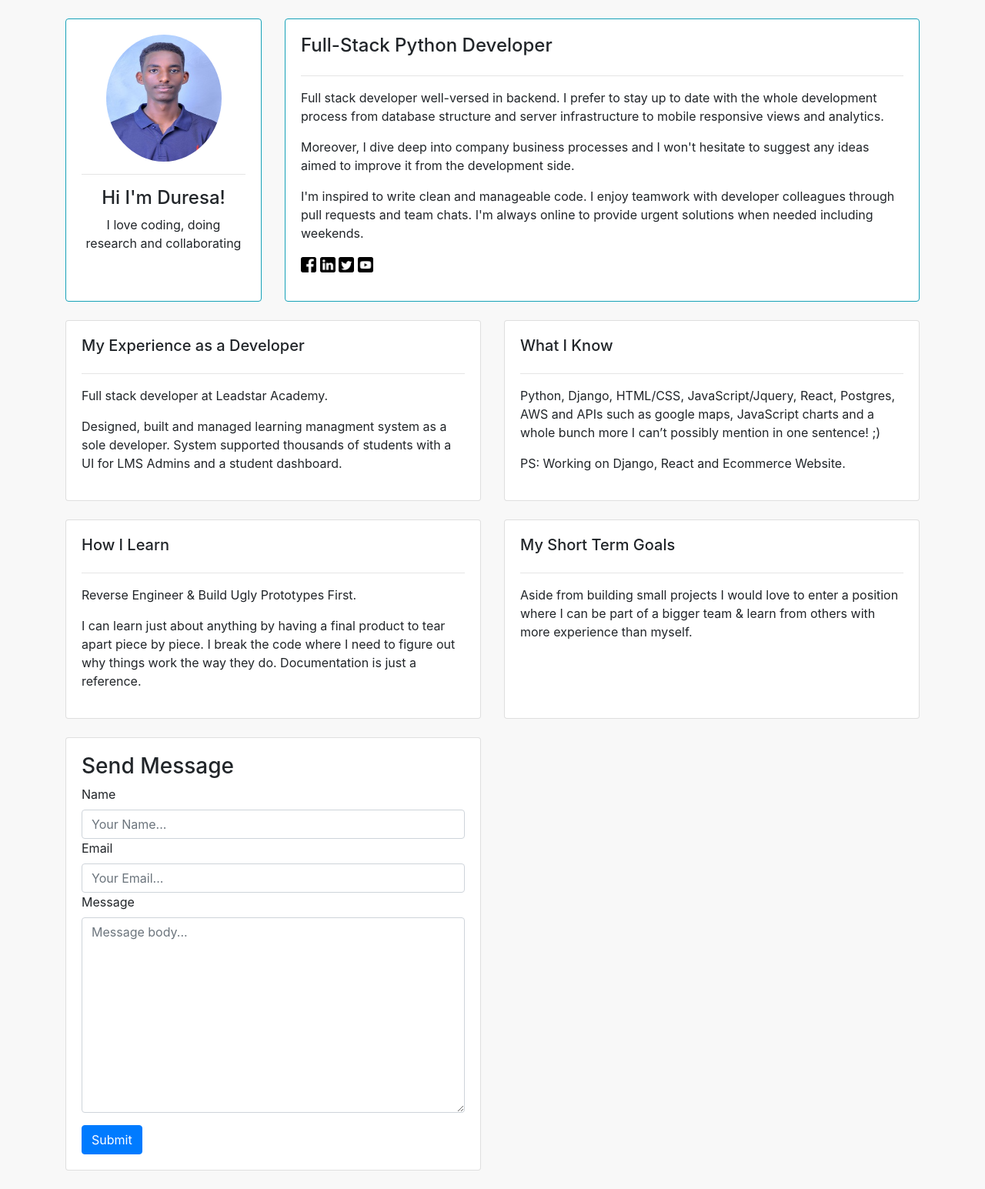
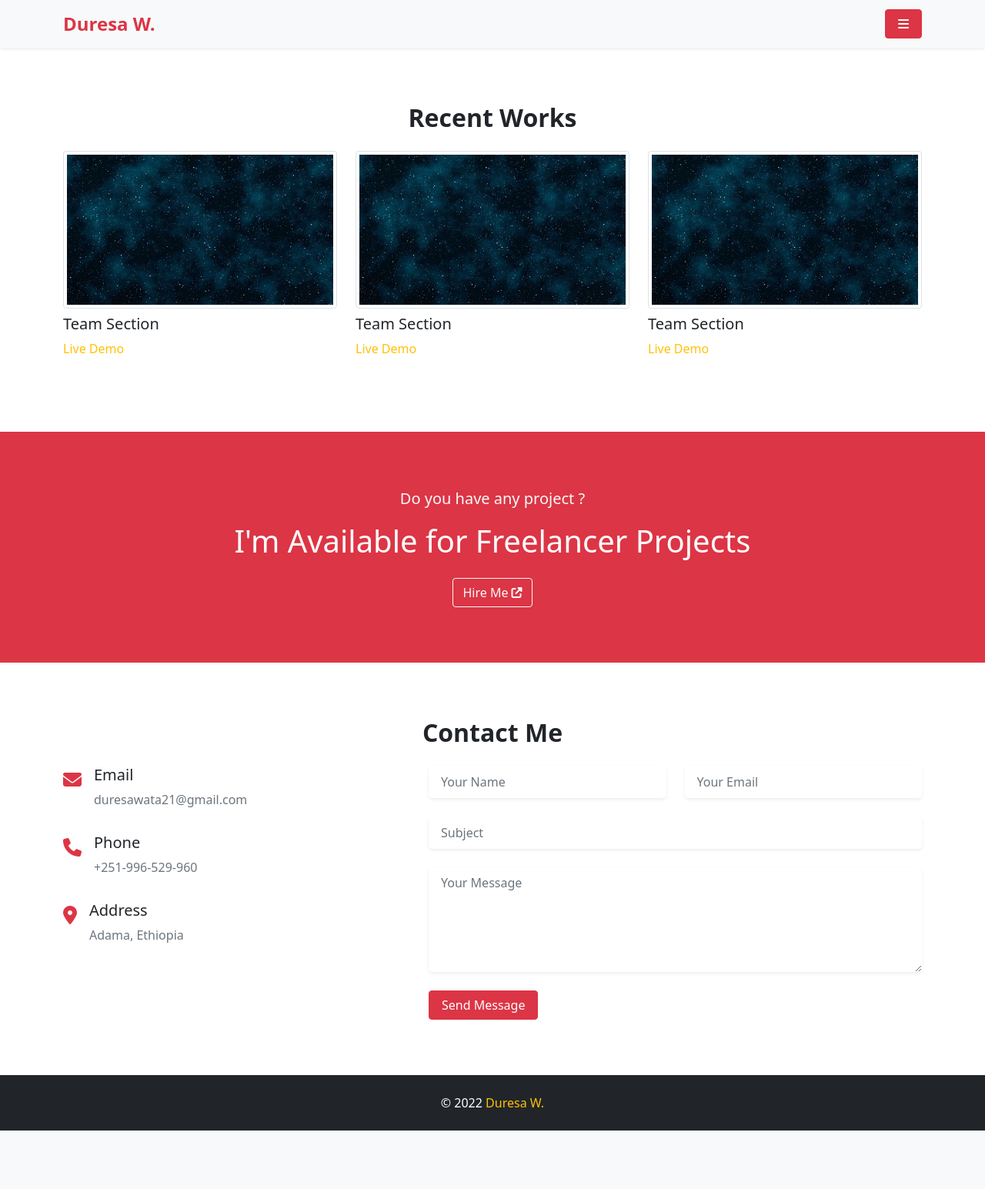
Before and after one commit to duresawata/Personal-Website, a Django app: page / in a window 1280 px wide. Shown: the whole page at 77% size. After the commit the page ends 1469 px from the top, so only its background shows below. Run offline with Django 4.2, Linux system fonts and the light colour scheme; some libraries are stand-ins or nearby versions.

Commit message:
UI change

```diff
--- a/base/templates/base/home.html
+++ b/base/templates/base/home.html
@@ -1,110 +1,165 @@
+{% extends "base/main.html" %}
+{% load static %}
+{% block content %}
 
-{% load static %}
+<!-- navbar start -->
+<nav class="navbar navbar-light bg-light shadow-sm">
+	<div class="container-lg">
+		<a href="#" class="navbar-brand text-danger fw-bold fs-4">Duresa W.</a>
+		<div class="dropdown">
+			<button type="button" id="dropdownMenuButton" data-bs-toggle="dropdown" aria-expanded="false" class="btn btn-danger px-3"><i class="fa fa-bars"></i></button>
+			<ul class="dropdown-menu dropdown-menu-end" aria-labelledby="dropdownMenuButton">
+				<li><a class="dropdown-item" href="#home">Home</a></li>
+				<li><a class="dropdown-item" href="#about">About</a></li>
+				<li><a class="dropdown-item" href="#services">Services</a></li>
+				<li><a class="dropdown-item" href="#portfolio">Portfolio</a></li>
+				<li><a class="dropdown-item" href="#testimonials">Testimonials</a></li>
+				<li><a class="dropdown-item" href="#contact">Contact</a></li>
+			</ul>
+		</div>
+	</div>
+</nav>
+<!-- navbar end -->
 
-<!DOCTYPE html>
-<html>
-<head>
-	<title>Duresa Wata</title>
-	<link href="{% static '/css/main.css'  %}" rel="stylesheet" type="text/css">
-	<link rel="stylesheet" href="https://stackpath.bootstrapcdn.com/bootstrap/4.3.1/css/bootstrap.min.css" integrity="sha384-ggOyR0iXCbMQv3Xipma34MD+dH/1fQ784/j6cY/iJTQUOhcWr7x9JvoRxT2MZw1T" crossorigin="anonymous">
-
-</head>
-<body>
-	<br>
-	<div class="container">
-		<div class="row">
-			<div class="col-md-3">
-				<div class="card card-body h-100  border-info" id="profile-wrapper">
-					<img id="profile-pic" src="{% static 'images/duresa.jpg' %}" >
-					<hr>
-					<h4>Hi I'm Duresa!</h4>
-					<p>I love coding, doing research and collaborating</p>
-				</div>
-			</div>
-
-			<div class="col-md-9">
-				<div class="card card-body h-100  border-info">
-					<h4>Full-Stack Python Developer</h4>
-					<hr>
-					<p>Full stack developer well-versed in backend. I prefer to stay up to date with the whole development process from database structure and server infrastructure to mobile responsive views and analytics.</p>
-					<p>
-					Moreover, I dive deep into company business processes and I won't hesitate to suggest any ideas aimed to improve it from the development side.</p>
-					<p>
-					I'm inspired to write clean and manageable code. I enjoy teamwork with developer colleagues through pull requests and team chats. I'm always online to provide urgent solutions when needed including weekends.
-					</p>
-
-					<ul class="social-links">
-						<li><img class="social" src="{% static 'images/facebook.png' %}"></li>
-						<li><img class="social" src="{% static 'images/linkedin.png' %}"></li>
-						<li><img class="social" src="{% static 'images/twitter.png' %}"></li>
-						<li><img class="social" src="{% static 'images/youtube.png' %}"></li>
-					</ul>
-
+<!-- portfolio start -->
+<section class="portfolio py-5" id="portfolio">
+	<div class="container-lg py-4">
+		<div class="row justify-content-center">
+			<div class="col-lg-8">
+				<div class="section-title text-center">
+					<h2 class="fw-bold mb-4">Recent Works</h2>
 				</div>
 			</div>
 		</div>
-		<br>
 		<div class="row">
-			<div class="col-md-6">
-				<div class="card card-body h-100">
-					<h5>My Experience as a Developer</h5>
-					<hr>
-					<p>Full stack developer at Leadstar Academy.</p>
-					<p>Designed, built and managed learning managment system as a sole developer. System supported thousands of students with a UI for LMS Admins and a student dashboard.</p>
-					</div>
+			<div class="col-md-6 col-lg-4">
+				<div class="portfolio-item">
+					<img src="{% static 'images/placeholder.jpg' %}" class="w-100 img-thumbnail" alt="portfolio item">
+					<h3 class="text-capitalize fs-5 my-2">team Section</h3>
+					<p class="mb-4"><a class="text-decoration-none text-warning" href="#">Live Demo</a></p>
+				</div>
 			</div>
-
-			<div class="col-md-6">
-				<div class="card card-body h-100">
-					<h5>What I Know</h5>
-					<hr>
-					<p>Python, Django, HTML/CSS, JavaScript/Jquery, React, Postgres, AWS and APIs such as google maps, JavaScript charts and a whole bunch more I can’t possibly mention in one sentence! ;)</p>
-					<p>PS: Working on Django, React and Ecommerce Website.</p>
+			<div class="col-md-6 col-lg-4">
+				<div class="portfolio-item">
+					<img src="{% static 'images/placeholder.jpg' %}" class="w-100 img-thumbnail" alt="portfolio item">
+					<h3 class="text-capitalize fs-5 my-2">team Section</h3>
+					<p class="mb-4"><a class="text-decoration-none text-warning" href="#">Live Demo</a></p>
+				</div>
+			</div>
+			<div class="col-md-6 col-lg-4">
+				<div class="portfolio-item">
+					<img src="{% static 'images/placeholder.jpg' %}" class="w-100 img-thumbnail" alt="portfolio item">
+					<h3 class="text-capitalize fs-5 my-2">team Section</h3>
+					<p class="mb-4"><a class="text-decoration-none text-warning" href="#">Live Demo</a></p>
 				</div>
 			</div>
 		</div>
-		<br>
-		<div class="row">
-			<div class="col-md-6">
-				<div class="card card-body h-100">
-					<h5>How I Learn</h5>
-					<hr>
-					<p>Reverse Engineer & Build Ugly Prototypes First.</p>
+	</div>
+</section>
+<!-- portfolio end -->
+<!-- freelancer start -->
+<section class="freelancer-available py-5 bg-danger">
+	<div class="container-lg py-4">
+		<div class="row justify-content-center">
+			<div class="col-lg-8 text-center">
+				<p class="text-light fs-5">Do you have any project ?</p>
+				<h2 class="fs-1 text-white mb-4">I'm Available for Freelancer Projects</h2>
+				<a class="btn btn-outline-light" href = "https://www.upwork.com/users/~01edaa0e6e1596d54a" target="_blank">Hire Me <i class="fa-solid fa-up-right-from-square"></i></a>
+			</div>
+		</div>
+	</div>
+</section>
+<!-- freelancer end -->
 
-					<p>I can learn just about anything by having a final product to tear apart piece by piece. I break the code where I need to figure out why things work the way they do. Documentation is just a reference.</p>
-				</div>
-			</div>
-
-			<div class="col-md-6">
-				<div class="card card-body h-100">
-					<h5>My Short Term Goals</h5>
-				<hr>
-				<p>Aside from building small projects I would love to enter a position where I can be part of a bigger team & learn from others with more experience than myself.</p>
-
+<!-- contact start -->
+<section class="contact py-5" id="contact">
+	<div class="container-lg py-4">
+		<div class="row justify-content-center">
+			<div class="col-lg-8">
+				<div class="section-title text-center">
+					<h2 class="fw-bold mb-4">Contact Me</h2>
 				</div>
 			</div>
 		</div>
-		<br>
 		<div class="row">
-			<div class="col-md-6">
-				<div class="card card-body h-100">
-					<h3>Send Message</h3>
+			<div class="col-md-5">
+				<div class="contact-item d-flex mb-3">
+					<div class="icon fs-4 text-danger">
+						<i class="fas fa-envelope"></i>
+					</div>
+					<div class="text ms-3">
+						<h3 class="fs-5">Email</h3>
+						<p class="text-muted">duresawata21@gmail.com</p>
+					</div>
+				</div>
+				<div class="contact-item d-flex mb-3">
+					<div class="icon fs-4 text-danger">
+						<i class="fas fa-phone"></i>
+					</div>
+					<div class="text ms-3">
+						<h3 class="fs-5">Phone</h3>
+						<p class="text-muted">+251-996-529-960</p>
+					</div>
+				</div>
+				<div class="contact-item d-flex mb-3">
+					<div class="icon fs-4 text-danger">
+						<i class="fas fa-map-marker-alt"></i>
+					</div>
+					<div class="text ms-3">
+						<h3 class="fs-5">Address</h3>
+						<p class="text-muted">Adama, Ethiopia</p>
+					</div>
+				</div>
+			</div>
+			<div class="col-md-7">
+				<div class="contact-form">
 					<form action="{% url 'contact' %}" method="post">
 						{% csrf_token %}
-						<label for="name">Name</label>
-						<input type="text" class="form-control" name="message-name" placeholder="Your Name...">
-						<label for="email">Email</label>
-						<input type="email" class="form-control" name="message-email" placeholder="Your Email...">
-						<label for="message">Message</label>
-						<textarea name="message" class="form-control mb-3" cols="30" rows="10" placeholder="Message body..."></textarea>
-						<button class="btn btn-primary">Submit</button>
+						<div class="row">
+							<div class="col-lg-6 mb-4">
+								<input type="text" placeholder="Your Name" name="message-name" class="form-control form-control-lg fs-6 border-0 shadow-sm">
+							</div>
+							<div class="col-lg-6 mb-4">
+								<input type="email" placeholder="Your Email" name="message-email" class="form-control form-control-lg fs-6 border-0 shadow-sm">
+							</div>
+						</div>
+						<div class="row">
+							<div class="col-lg-12 mb-4">
+								<input type="text" placeholder="Subject" name="message-subject" class="form-control form-control-lg fs-6 border-0 shadow-sm">
+							</div>
+						</div>
+						<div class="row">
+							<div class="col-lg-12 mb-4">
+								<textarea rows="5" placeholder="Your Message" name="message" class="form-control form-control-lg fs-6 border-0 shadow-sm"></textarea>
+							</div>
+						</div>
+						<div class="row">
+							<div class="col-lg-12">
+								<button type="submit" class="btn btn-danger px-3">
+									Send Message
+								</button>
+							</div>
+						</div>
 					</form>
 				</div>
 			</div>
 		</div>
-		<br>
 	</div>
+</section>
+<!-- contact end -->
 
-
-</body>
-</html>
+<!-- footer start -->
+<footer class="bg-dark text-white py-4">
+	<div class="container-lg">
+		<div class="row">
+			<div class="col-lg-12">
+				<p class="m-0 text-center">
+					&copy; 2022
+					<a class="text-warning text-decoration-none" href="/">Duresa W.</a>
+				</p>
+			</div>
+		</div>
+	</div>
+</footer>
+<!-- footer end -->
+{% endblock content %}
--- /dev/null
+++ b/base/templates/base/main.html
@@ -0,0 +1,18 @@
+<!DOCTYPE html>
+<html lang="en">
+{% load static %}
+<head>
+    <meta charset="UTF-8">
+    <meta http-equiv="X-UA-Compatible" content="IE=edge">
+    <meta name="viewport" content="width=device-width, initial-scale=1.0">
+    <title>Duresa Wata</title>
+	<link href="{% static '/css/main.css'  %}" rel="stylesheet" type="text/css">
+    <link rel="stylesheet" href="https://cdnjs.cloudflare.com/ajax/libs/font-awesome/6.2.0/css/all.min.css">
+	<link href="https://cdn.jsdelivr.net/npm/bootstrap@5.0.2/dist/css/bootstrap.min.css" rel="stylesheet" integrity="sha384-EVSTQN3/azprG1Anm3QDgpJLIm9Nao0Yz1ztcQTwFspd3yD65VohhpuuCOmLASjC" crossorigin="anonymous">
+</head>
+<body>
+    {% block content %}{% endblock content %}
+    <script src="https://cdn.jsdelivr.net/npm/@popperjs/core@2.9.2/dist/umd/popper.min.js" integrity="sha384-IQsoLXl5PILFhosVNubq5LC7Qb9DXgDA9i+tQ8Zj3iwWAwPtgFTxbJ8NT4GN1R8p" crossorigin="anonymous"></script>
+    <script src="https://cdn.jsdelivr.net/npm/bootstrap@5.0.2/dist/js/bootstrap.min.js" integrity="sha384-cVKIPhGWiC2Al4u+LWgxfKTRIcfu0JTxR+EQDz/bgldoEyl4H0zUF0QKbrJ0EcQF" crossorigin="anonymous"></script>
+</body>
+</html>
--- a/base/views.py
+++ b/base/views.py
@@ -11,12 +11,13 @@ def home(request):
 def contact(request):
     if request.method == "POST":
         message_name = request.POST['message-name']
+        message_subject = request.POST['message-subject']
         message_email = request.POST['message-email']
         message = request.POST['message']
 
         # send an email
         send_mail(
-            message_name,  # subject
+            message_subject,  # subject
             message,  # message
             message_email,  # from email
             ['duresakorroso2019@gmail.com'],  # to email
--- a/static/css/main.css
+++ /dev/null
@@ -1,31 +0,0 @@
-body{
-	background-color:#F8F8F8!important;
-}
-
-#profile-wrapper{
-	text-align: center;
-}
-
-#profile-pic{
-	width:150px;
-	height: 165px;
-	border-radius: 50%;
-	margin-left: auto;
-  	margin-right: auto;
-}
-
-ul{
-	padding: 0;
-    list-style-type: none;
-}
-
-
-.social-links ul, li{
-	list-style-type:none;
-	display: inline-block;
-}
-
-.social{
-	width:20px;
-	height: 20px;
-}
```
Also changed, not shown: base/templates/base/message.html (+4 -10 lines), static/images/dennisivanov.jpg (deleted), static/images/facebook.png (deleted), static/images/linkedin.png (deleted), static/images/placeholder.jpg (added), static/images/twitter.png (deleted), static/images/youtube.png (deleted).
